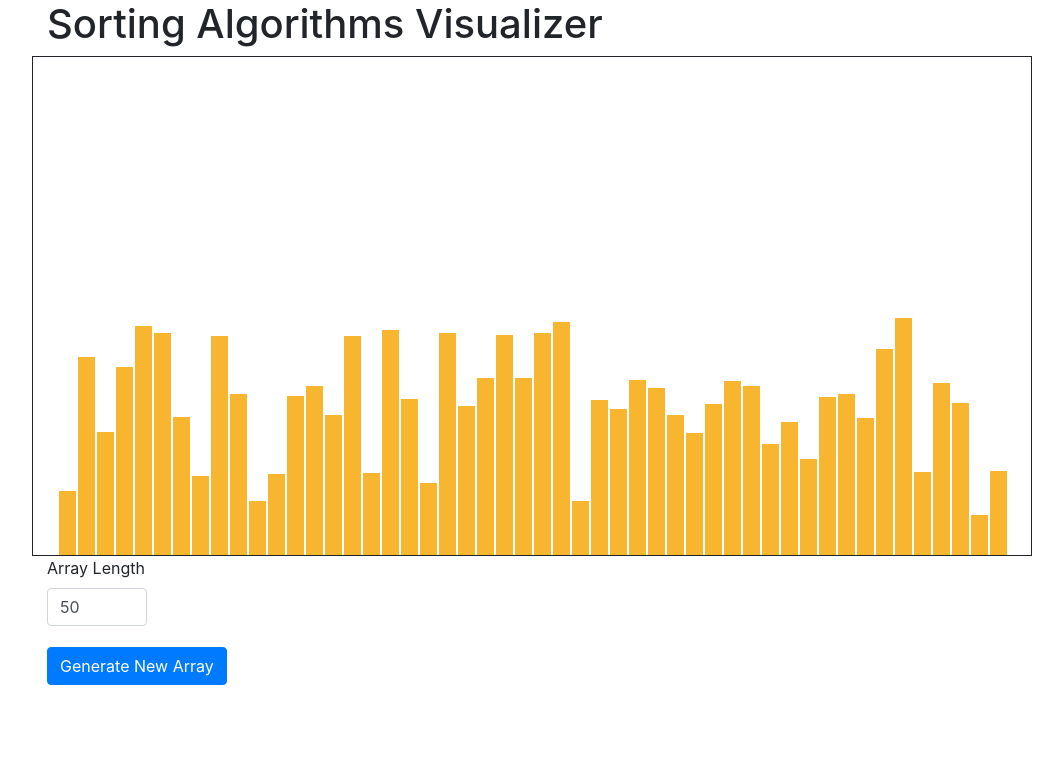
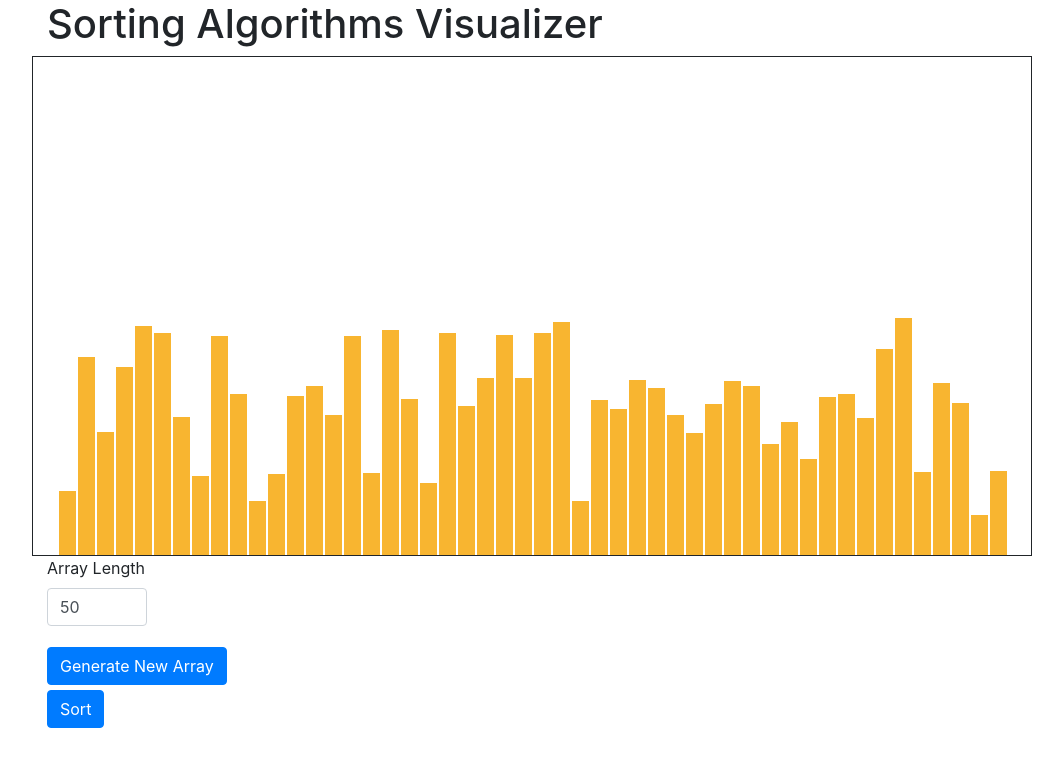
Before and after one commit to MohamedMahmoudHassan/Sorting-Algorithms-Visualizer, a React (Create React App) app: page / in a window 1280 px wide. Shown: the top 766 px of the page, without its empty margins (38-1101 px from the left). Built offline with nearby package versions, Linux system fonts and the light colour scheme.

Commit message:
SortControlBar with sort button

```diff
--- a/src/App.js
+++ b/src/App.js
@@ -4,6 +4,7 @@ import ArrayVisualizer from "./components/arrayVisualizer";
 import generateRandomElements from "./Util/generateRandomElements";
 import sortWithSteps from "./Util/sortWithSteps";
 import ArrayControlBar from "./components/arrayControlBar";
+import SortControlBar from "./components/sortControlBar";
 
 class App extends Component {
   state = {
@@ -101,6 +102,7 @@ class App extends Component {
           arrayLength={array.length}
           changeArrayLength={this.changeArrayProp}
         />
+        <SortControlBar handleSortStart={this.handleSortStart} />
       </div>
     );
   }
--- /dev/null
+++ b/src/components/sortControlBar.jsx
@@ -0,0 +1,12 @@
+import React from "react";
+import ActionButton from "./actionButton";
+
+const SortControlBar = ({ handleSortStart }) => {
+  return (
+    <div>
+      <ActionButton label="Sort" handleClick={handleSortStart} style={{ marginTop: 5 }} />
+    </div>
+  );
+};
+
+export default SortControlBar;
```
